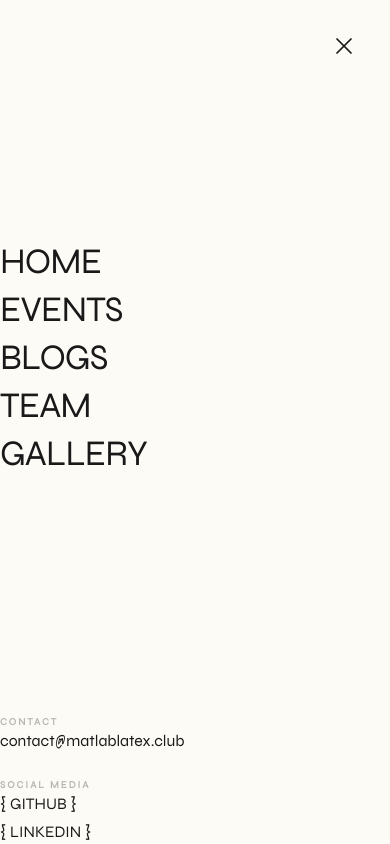
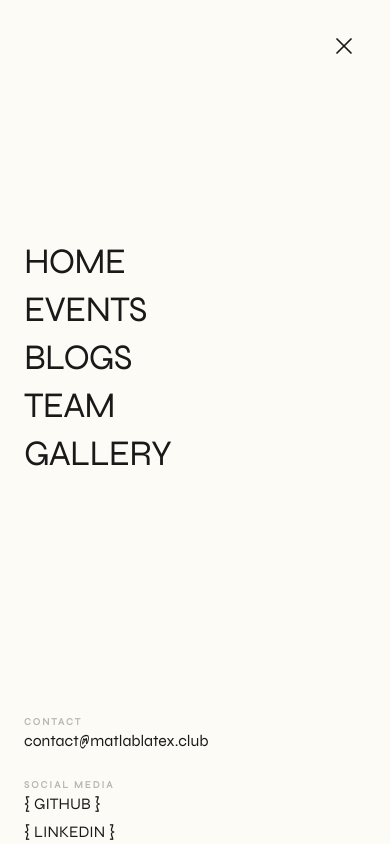
Before and after one commit to Quantum-Intelligence-Club/QIC, a Next.js app in the folder frontend/: page / in a window 390 px wide. Both pictures are taken after a click on the button 339 px from the left and 61 px from the top of the page. Shown: the top 844 px of the page. Built offline with nearby package versions, Linux system fonts and the light colour scheme.

Commit message:
feat: Add new `Navbar2` component featuring a responsive design, mobile menu with GSAP animations, and theme toggle.

```diff
--- a/frontend/src/components/Navbar/Navbar2.tsx
+++ b/frontend/src/components/Navbar/Navbar2.tsx
@@ -17,7 +17,7 @@ const Navbar2: React.FC = () => {
 
   // Refs for GSAP animations
   const navRef = useRef<HTMLDivElement>(null);
-  const linksRef = useRef<HTMLDivElement[]>([]);
+  const linksRef = useRef<HTMLAnchorElement[]>([]);
   const contactRef = useRef<HTMLDivElement>(null);
   const tl = useRef<gsap.core.Timeline | null>(null);
   const burgerRef = useRef<HTMLButtonElement>(null);
@@ -175,12 +175,14 @@ const Navbar2: React.FC = () => {
       {/* Mobile Menu Sidebar */}
       <div
         ref={navRef}
-        className="fixed top-0 right-0 z-[50] flex flex-col w-full h-screen pl-14 pr-10 sm:pl-20 sm:pr-12 uppercase pt-20 pb-14 shadow-2xl md:hidden"
+        className="fixed top-0 right-0 z-[50] flex flex-col w-full h-screen uppercase pt-20 pb-14 shadow-2xl md:hidden"
         style={{
           pointerEvents: isOpen ? 'all' : 'none',
           display: 'none',
           backgroundColor: 'var(--background-bg)',
           color: 'var(--foreground-text)',
+          paddingLeft: '1.5rem',
+          paddingRight: '1.5rem',
         }}
       >
         {/* Close Button */}
```
